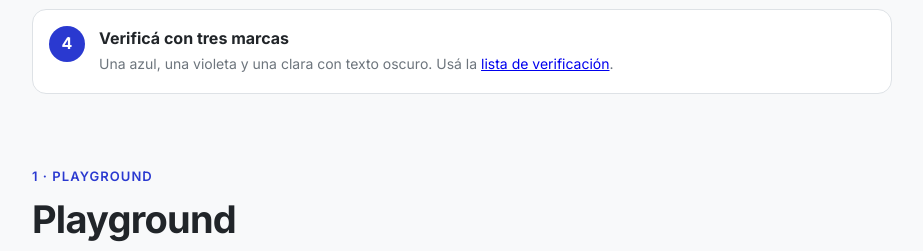
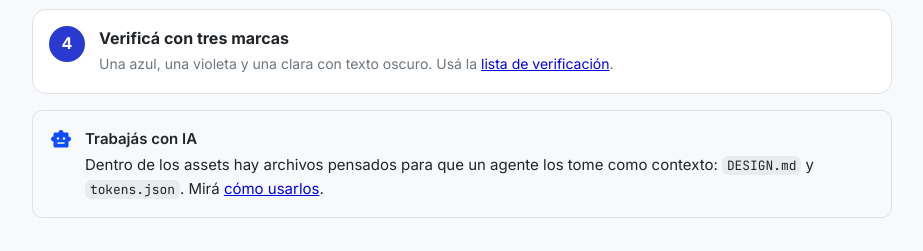
Before and after one commit to RicardoFalconDev/fid-sdk-documentacion, a plain HTML site: page index.html in a window 1280 px wide. Shown: the part 1293-1544 px from the top of the page, without its empty margins (324-1247 px from the left). Drawn offline with nearby package versions, Linux system fonts and the light colour scheme.

Commit message:
docs: sección para trabajar con IA (DESIGN.md y tokens.json)
Co-Authored-By: Claude Sonnet 5.5 <noreply@anthropic.com>

```diff
--- a/index.html
+++ b/index.html
@@ -722,6 +722,7 @@ footer.docfoot{margin-top:96px;padding-top:24px;border-top:1px solid var(--strok
     <li><div><b>Aplicá la configuración</b><span class="small muted">Cuatro <code>setProperty</code> sobre el contenedor. Si un HEX no es válido se usa el valor por defecto; el SDK no falla.</span></div></li>
     <li><div><b>Verificá con tres marcas</b><span class="small muted">Una azul, una violeta y una clara con texto oscuro. Usá la <a href="#checklist">lista de verificación</a>.</span></div></li>
   </ol>
+  <div class="callout info"><span class="icon icon--filled" aria-hidden="true">smart_toy</span><div><b>Trabajás con IA</b>Dentro de los assets hay archivos pensados para que un agente los tome como contexto: <code>DESIGN.md</code> y <code>tokens.json</code>. Mirá <a href="#recursos">cómo usarlos</a>.</div></div>
 </section>
 
 <!-- ═════ 1 · Playground ═════ -->
@@ -1180,6 +1181,21 @@ function a11yNotice(primaryText, primary) {     <span class="tk-c">// aviso del
     <a class="card" style="text-decoration:none;color:inherit" href="https://drive.google.com/drive/folders/1ErW-_ImyoMbPjmgqAmvuWtwEqSEJ39Cj" target="_blank" rel="noopener"><div class="ico"><span class="icon" aria-hidden="true">folder</span></div><h4>Drive · SDK FID ASSETS</h4><p>El zip del paquete y la carpeta ordenada con CSS, ilustraciones, Lotties, logos y <code>tokens.json</code>.</p></a>
     <a class="card" style="text-decoration:none;color:inherit" href="https://www.figma.com/design/o5RhfPgp35VOEXuybrIL9W/FID-SDK-%E2%80%94-Variables--dev---refactor-?node-id=51-2936" target="_blank" rel="noopener"><div class="ico"><span class="icon" aria-hidden="true">palette</span></div><h4>Figma · Variables y documentación</h4><p>La fuente de verdad de los tokens y la documentación completa, con el tablero de pantallas marcadas.</p></a>
   </div>
+  <h3>Para trabajar con IA</h3>
+  <p>El paquete de assets trae archivos pensados para que un asistente o agente de IA los lea como contexto y escriba código del SDK respetando los tokens y las reglas.</p>
+  <div class="cards">
+    <div class="card"><div class="ico"><span class="icon" aria-hidden="true">description</span></div><h4><code>DESIGN.md</code></h4><p>El archivo principal para la IA: qué es un token, las 10 reglas obligatorias, el contrato, el catálogo completo, las recetas de componentes, ilustraciones, íconos, accesibilidad y el checklist final. Se lee completo antes de tocar estilos.</p></div>
+    <div class="card"><div class="ico"><span class="icon" aria-hidden="true">data_object</span></div><h4><code>tokens.json</code></h4><p>Los mismos tokens en JSON (primitivos, semánticos y medidas), con el valor resuelto y a qué referencia cada uno. Marca qué propiedades son configurables. Sirve para herramientas, validaciones y pipelines.</p></div>
+    <div class="card"><div class="ico"><span class="icon" aria-hidden="true">rule</span></div><h4>Reglas y checklist</h4><p>Las reglas y la lista de verificación de este documento son las mismas que trae <code>DESIGN.md</code> (secciones 2 y 10). Se le pueden pedir a la IA como criterio de revisión antes de entregar.</p></div>
+  </div>
+  <h4>Cómo usarlos</h4>
+  <ol class="steps">
+    <li><div><b>Pasale <code>DESIGN.md</code> como contexto</b><span class="small muted">Adjuntalo al prompt o referencialo desde el archivo de instrucciones del proyecto (por ejemplo <code>CLAUDE.md</code> o el equivalente de tu herramienta), para que lo lea al empezar.</span></div></li>
+    <li><div><b>Usá <code>tokens.json</code> para validar</b><span class="small muted">Sirve para comprobar que un token existe antes de usarlo o para buscar en el código valores sueltos que debieron ser tokens.</span></div></li>
+    <li><div><b>Pedile que cierre con el checklist</b><span class="small muted">Que verifique el <a href="#checklist">checklist</a> y que busque en el diff colores literales y primitivos. Tiene que dar 0 resultados en archivos de componentes.</span></div></li>
+  </ol>
+  <div class="callout info"><span class="icon icon--filled" aria-hidden="true">info</span><div><b>Si falta un token</b>La IA no inventa colores: deja un <code>/* TODO: token faltante: … */</code> y avisa. Un color nuevo tiene que ser un paso de una escala existente (regla 4).</div></div>
+
   <h3>Contenido del paquete</h3>
   <div class="tablewrap"><table><thead><tr><th>Archivo</th><th>Para qué</th></tr></thead><tbody>
     <tr><td><code>css/tokens.css</code></td><td>Todos los tokens (primitivos, semánticos, fuente, radios, espaciado, tamaños). <b>Cargar primero.</b></td></tr>
@@ -1190,7 +1206,7 @@ function a11yNotice(primaryText, primary) {     <span class="tk-c">// aviso del
     <tr><td><code>illustrations/</code></td><td><code>ill-onboarding</code>, <code>ill-sms</code>, <code>ill-email</code> (siguen la marca) y <code>error-x</code> (fijo).</td></tr>
     <tr><td><code>lottie/</code></td><td><code>face-scan</code>, <code>card-skeleton</code>, <code>verification</code> (siguen la marca) y <code>success-check</code> (fijo).</td></tr>
     <tr><td><code>fixed/</code></td><td>Logo FID (fijo, no se personaliza).</td></tr>
-    <tr><td><code>tokens.json</code></td><td>Los mismos tokens en JSON, para herramientas y pipelines.</td></tr>
+    <tr><td><code>tokens.json</code></td><td>Los mismos tokens en JSON, para herramientas, validaciones y para que la IA los consulte.</td></tr>
     <tr><td><code>DESIGN.md</code></td><td>Contexto completo para humanos y para agentes de IA: reglas, catálogo, recetas y checklist.</td></tr>
   </tbody></table></div>
   <div class="callout info"><span class="icon icon--filled" aria-hidden="true">info</span><div><b>Qué no incluye el paquete</b>Las fuentes (Inter, Open Sans y las demás se cargan desde Google Fonts), los íconos Material Symbols Rounded (Google Fonts) y la librería lottie-web. El spinner es CSS.</div></div>
```
Also changed, not shown: fuente/plantilla.html (+17 -1 lines), 1 other file.
